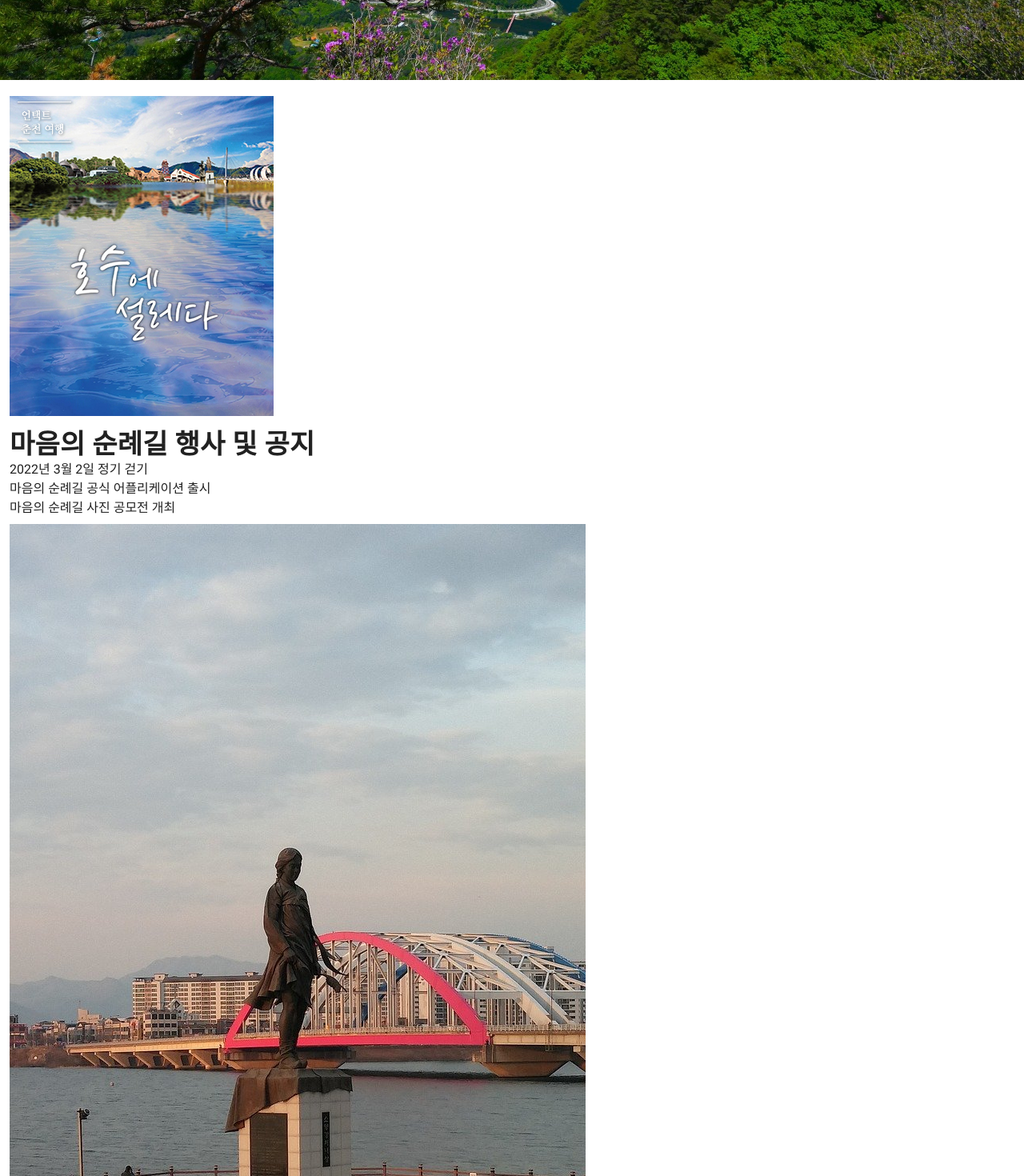
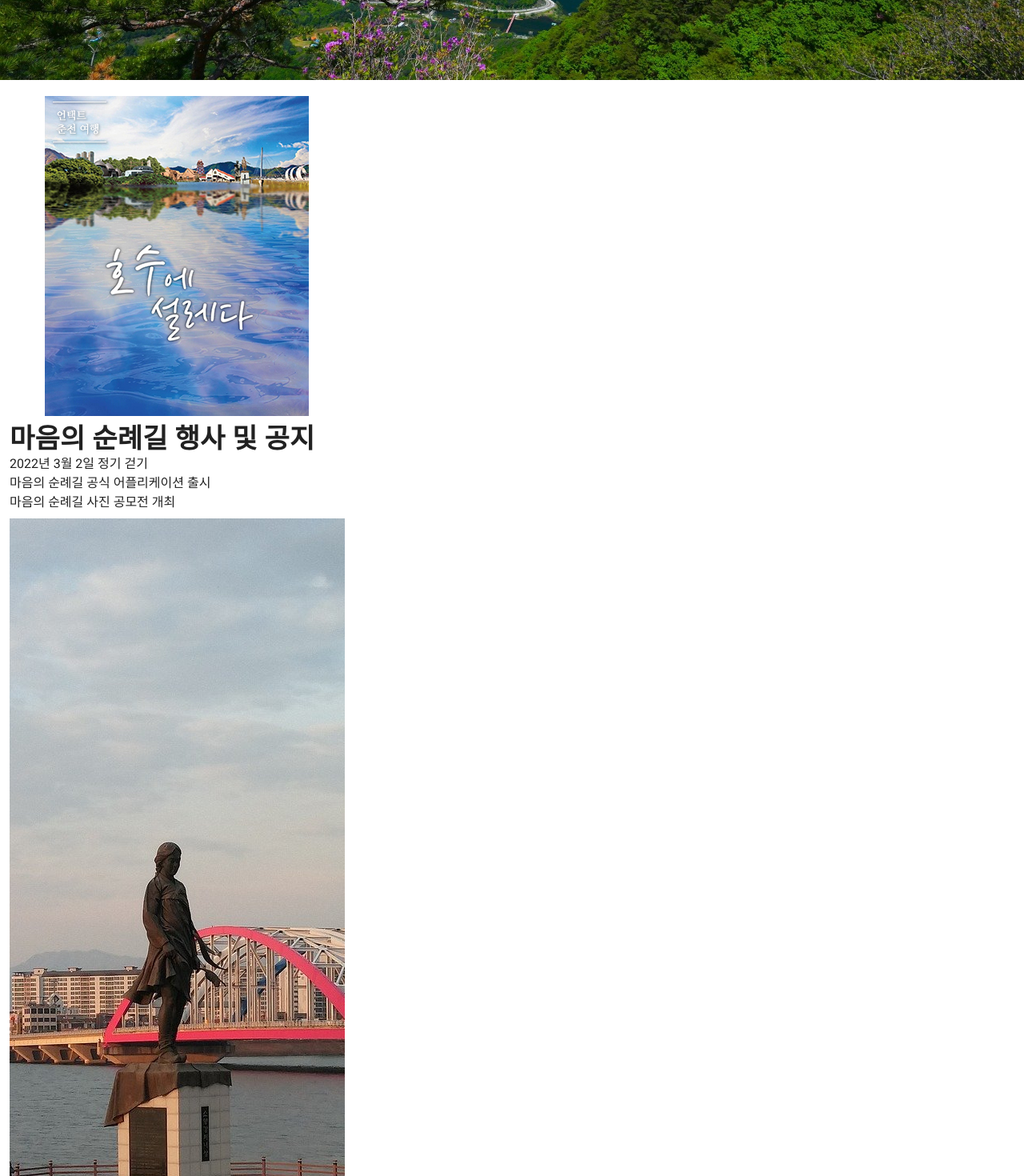
Before and after one commit to SeoHwiDo/VueStudy_Router, a Vue app: page / in a window 1280 px wide. Shown: the part 700-2170 px from the top of the page at 80% size. Built offline with nearby package versions, Linux system fonts and the light colour scheme.

Commit message:
add home components[add]

```diff
--- a/src/App.vue
+++ b/src/App.vue
@@ -13,5 +13,5 @@ import AppNavi from './components/AppNavi';
 export default {
   name: 'App',
   compnents:{AppNavi}
-};
+}
 </script>
--- a/src/components/HomeBody.vue
+++ b/src/components/HomeBody.vue
@@ -36,10 +36,18 @@ export default {
 </script>
 <style scoped>
 .poster{
+    overflow: hidden;
+    display: flex;
+    align-items: center;
+    justify-content: center;
     width: 100%;
     height: 100%;
 }
 .content{
+    overflow: hidden;
+    display: flex;
+    align-items: center;
+    justify-content: center;
     width: 100%;
     height: 100%;
 }
```
